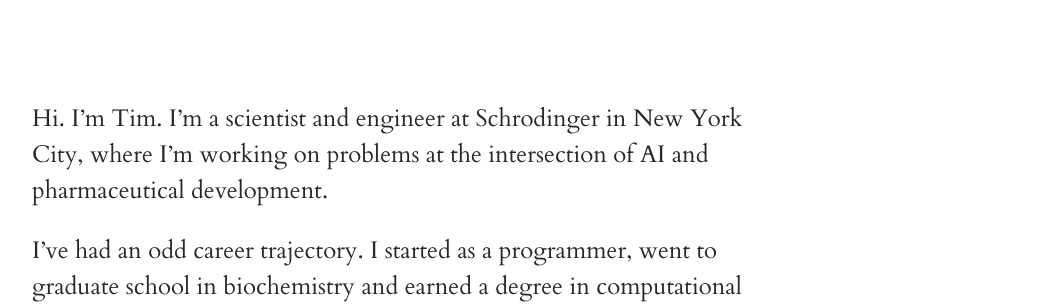
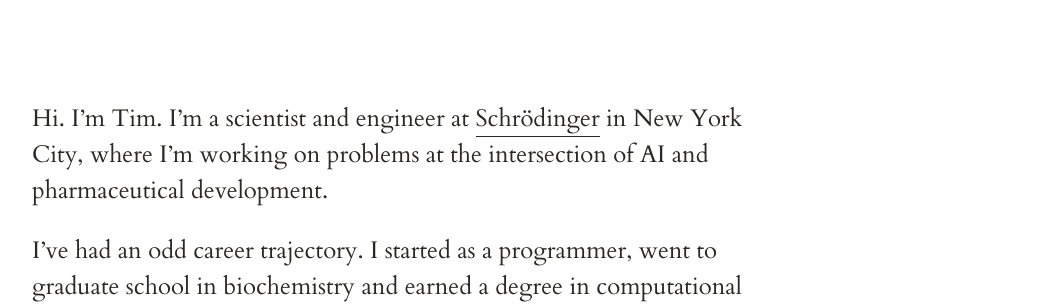
Before and after one commit to timaro/timaro.github.io, a Jekyll site: the page built from about.md, in a window 1280 px wide. Shown: the part 293-597 px from the top of the page, without its empty margins (234-1278 px from the left). Built offline with Jekyll 4.4.1, drawn with Linux system fonts in a browser that asks for light colours.

Commit message:
added accent and website link

```diff
--- a/about.md
+++ b/about.md
@@ -3,8 +3,9 @@ title: About me
 layout: page
 ---
 
-Hi. I'm Tim. I'm a scientist and engineer at Schrodinger in New York City, where
-I'm working on problems at the intersection of AI and pharmaceutical development.
+Hi. I'm Tim. I'm a scientist and engineer at [Schr&ouml;dinger](https://www.schrodinger.com/)
+in New York City, where I'm working on problems at the intersection of AI and pharmaceutical
+development.
 
 I've had an odd career trajectory. I started as a programmer, went to graduate school
 in biochemistry and earned a degree in computational biolgoy, but I eventually
```
